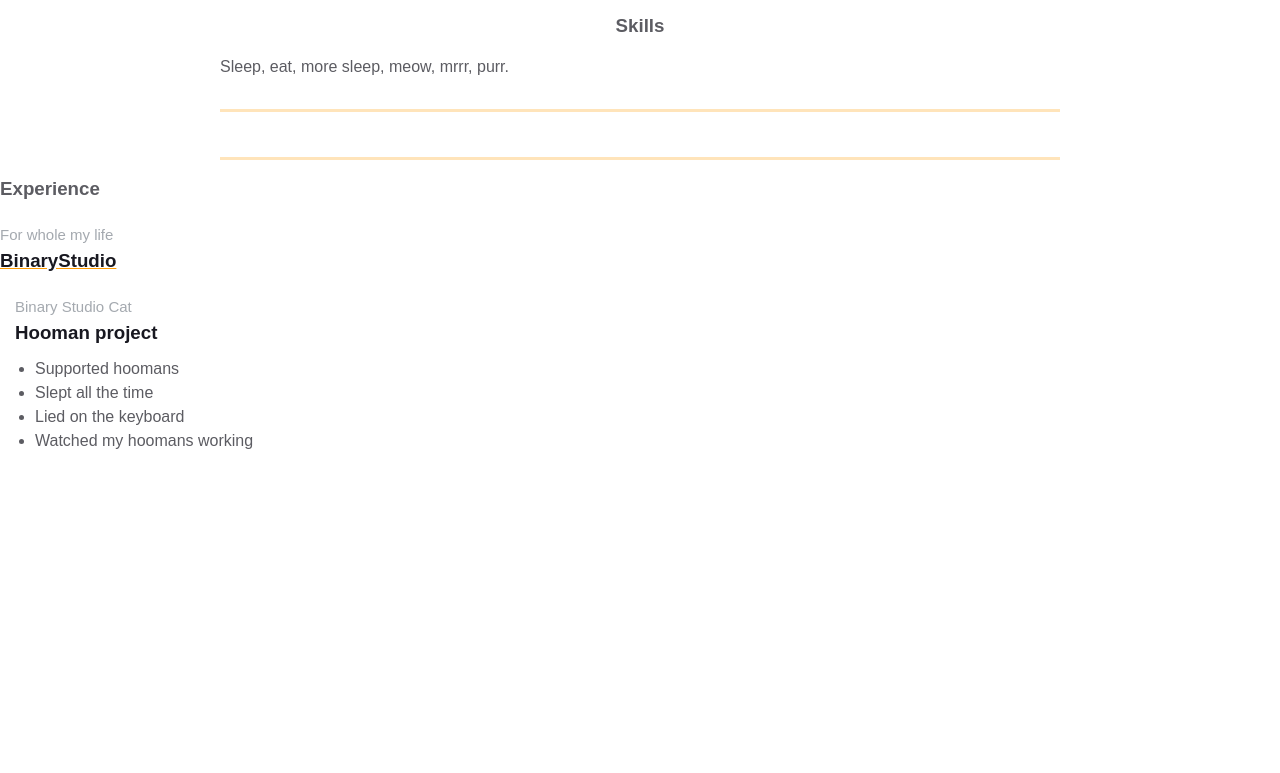
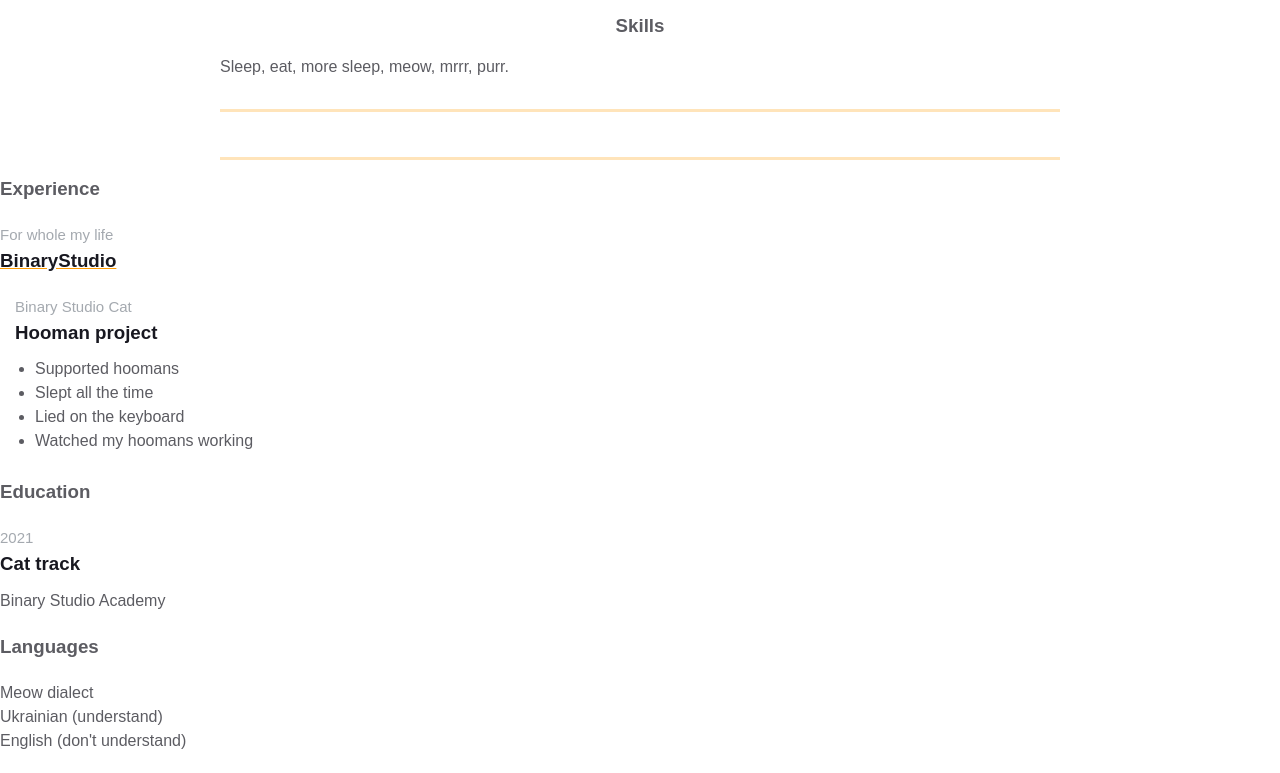
Before and after one commit to MaleshAnna/homepage, a plain HTML site: page index.html in a window 1280 px wide. Shown: the part 627-1400 px from the top of the page. Before the commit the page ends 1105 px from the top, so only its background shows below. Drawn offline with Linux system fonts and the light colour scheme; files that its build step writes are made by us from their sources.

Commit message:
Add additional info

```diff
--- a/index.html
+++ b/index.html
@@ -127,5 +127,30 @@
         </div>
       </div>
     </div>
+    <div class="additional-info fv">
+      <div class="additional-info__education">
+        <h3 class="additional-info__education-header">Education</h3>
+        <div class="additional-info__education-university">
+          <span class="additional-info__education-university-durability"
+            >2021</span
+          >
+          <h3 class="additional-info__education-university-speciality">
+            Cat track
+          </h3>
+          <p class="additional-info__education-university-name">
+            Binary Studio Academy
+          </p>
+        </div>
+      </div>
+
+      <div class="additional-info__languages">
+        <h3 class="additional-info__languages-header">Languages</h3>
+        <p class="additional-info__languages-item">Meow dialect</p>
+        <p class="additional-info__languages-item">Ukrainian (understand)</p>
+        <p class="additional-info__languages-item">
+          English (don't understand)
+        </p>
+      </div>
+    </div>
   </body>
 </html>
```
